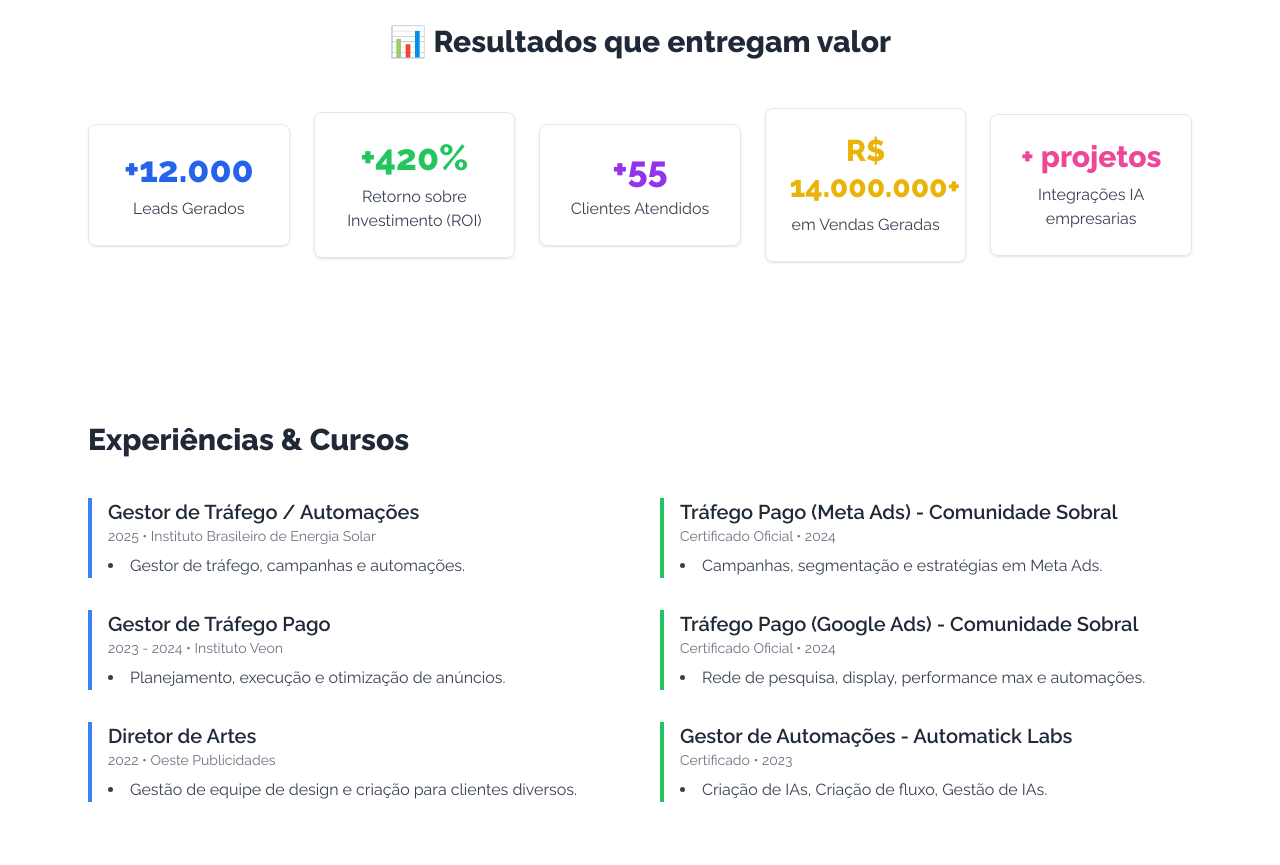
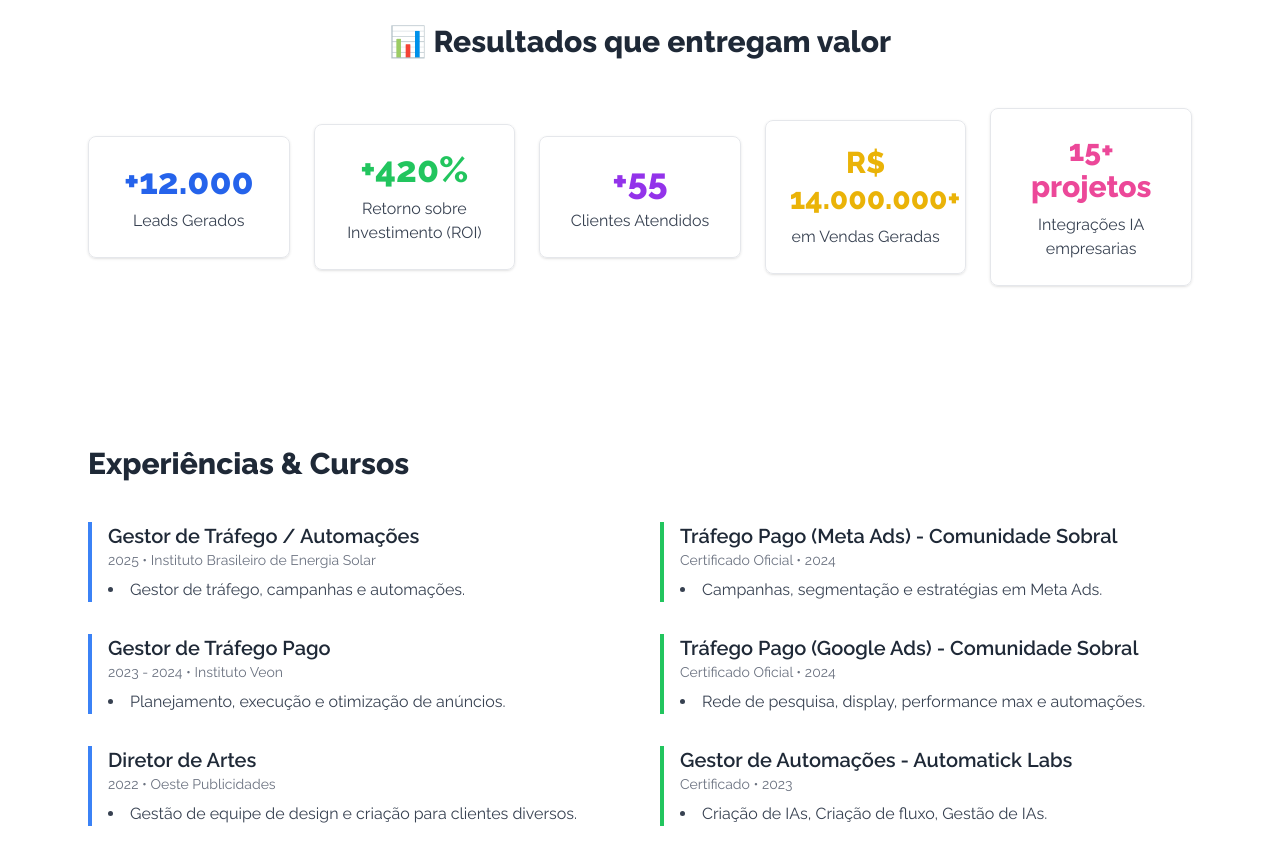
Before and after one commit to VonGod/guilhermemikuanski, a plain HTML site: page index.html in a window 1280 px wide. Shown: the part 2040-2905 px from the top of the page. Drawn offline with nearby package versions, Linux system fonts and the light colour scheme.

Commit message:
Add files via upload

```diff
--- a/index.html
+++ b/index.html
@@ -111,7 +111,6 @@
   </div>
 </section>
 
-<!-- Resultados (já animado corretamente) -->
 <!-- Resultados -->
 <section id="results" class="py-20 bg-white">
   <div class="max-w-6xl mx-auto px-6 text-center">
@@ -147,7 +146,7 @@
 
       <!-- IA -->
       <div class="p-6 w-full max-w-[220px] border rounded-lg shadow hover:shadow-xl transition text-center" data-aos="fade-up" data-aos-delay="400">
-        <h3 class="text-3xl font-extrabold text-pink-500 mb-2">+ projetos</h3>
+        <h3 class="text-3xl font-extrabold text-pink-500 mb-2">15+ projetos</h3>
         <p class="text-gray-700 font-medium">Integrações IA empresarias</p>
       </div>
 
```
